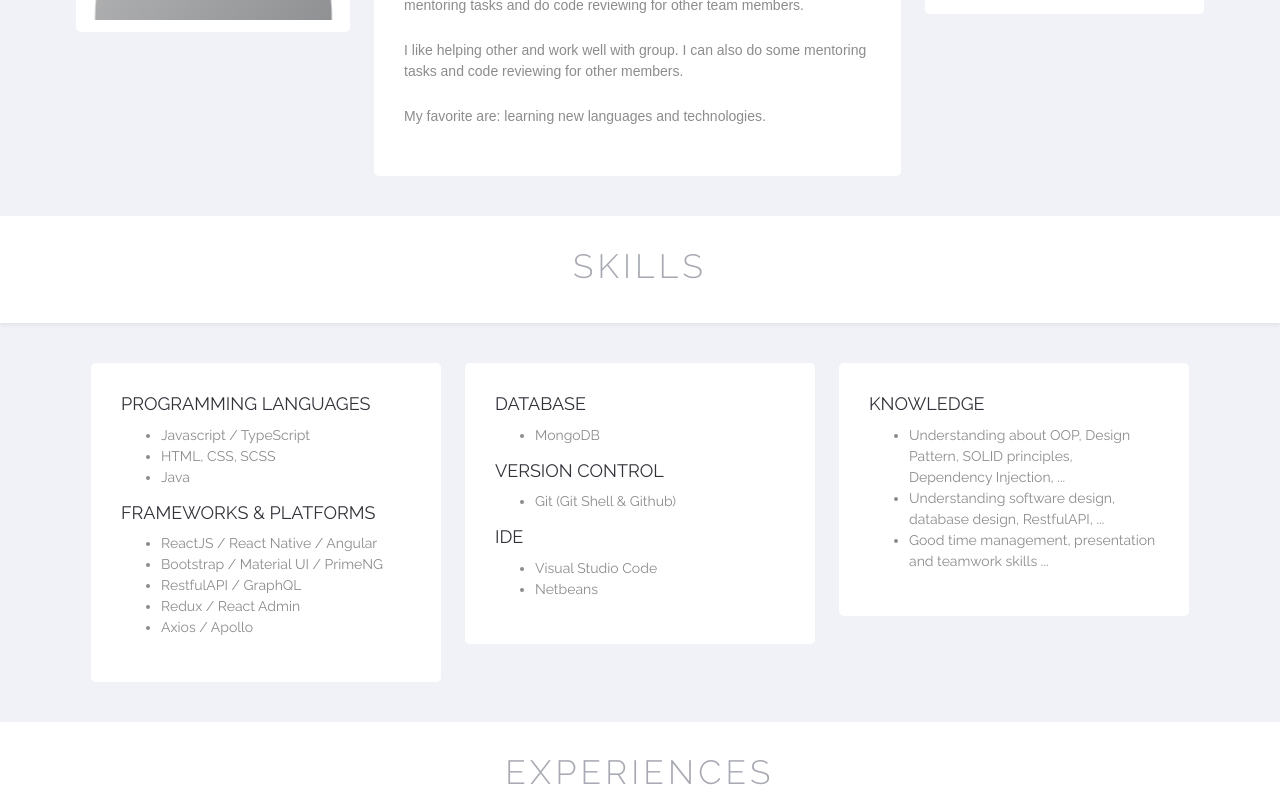
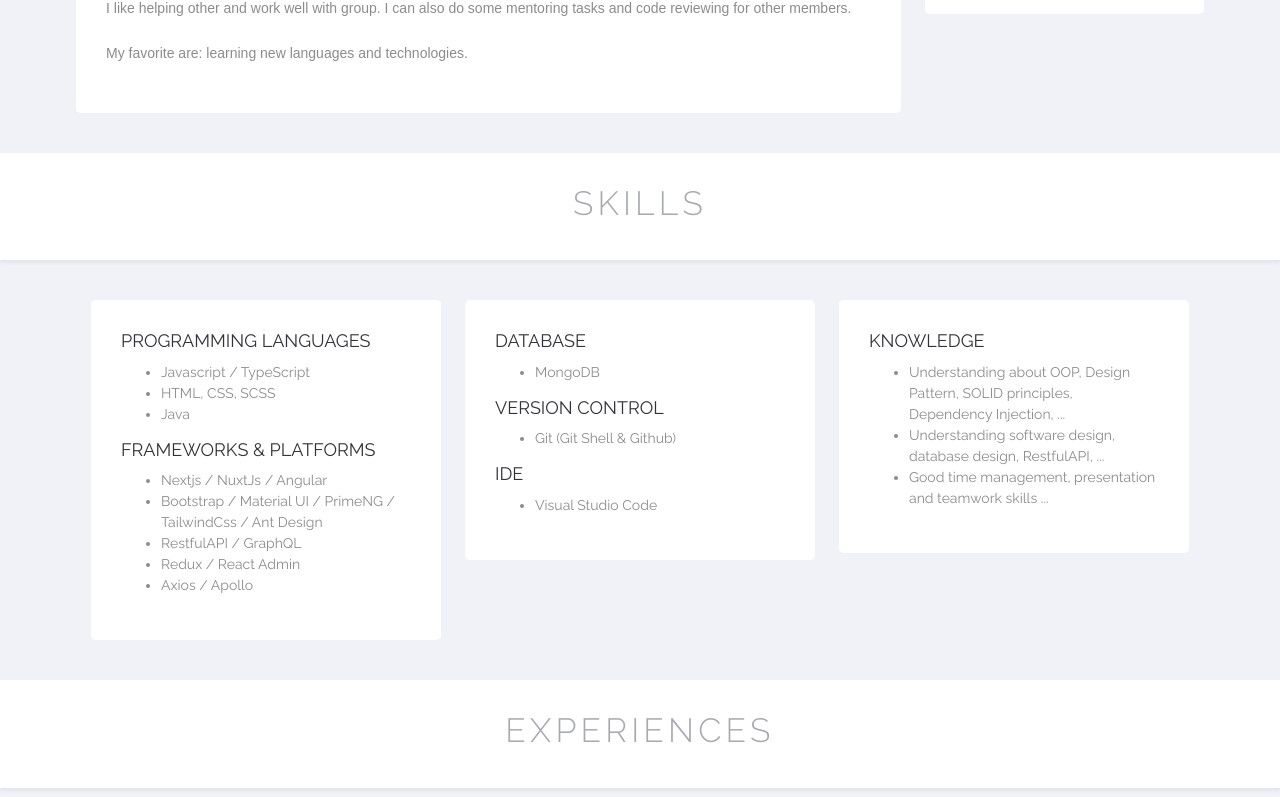
Before and after one commit to hiimxu/my-cv, a React (Create React App) app: page / in a window 1280 px wide. Shown: the part 1189-1986 px from the top of the page. Built offline with nearby package versions, Linux system fonts and the light colour scheme.

Commit message:
Fix bug  UI

```diff
--- a/package.json
+++ b/package.json
@@ -2,7 +2,7 @@
     "name": "my-cv",
     "version": "0.1.0",
     "private": true,
-    "homepage": "https://hiimxu.github.io/deploy-github/",
+    "homepage": "https://hiimxu.github.io/",
     "dependencies": {
         "@emotion/react": "^11.10.4",
         "@emotion/styled": "^11.10.4",
--- a/src/components/About/index.tsx
+++ b/src/components/About/index.tsx
@@ -27,12 +27,12 @@ function About({ data }: Props) {
             <div className={cx('container')}>
                 <Container>
                     <div className={cx('about-container')}>
-                        <Wrapper padding={12}>
+                        {/* <Wrapper padding={12}>
                             <img
                                 src="assets/image/default-avatar.png"
                                 alt="avatar"
                             />
-                        </Wrapper>
+                        </Wrapper> */}
                         <Wrapper padding={30}>
                             <div>
                                 <h2 className="title">SUMMARY</h2>
--- a/src/components/Sidebar/index.tsx
+++ b/src/components/Sidebar/index.tsx
@@ -19,10 +19,6 @@ function Sidebar() {
 
     const handleShowMenu = (e: React.MouseEvent<HTMLButtonElement>) => {
         setShow(!show);
-    };
-
-    const handleCloseSidebar = () => {
-        setShow(false);
     };
 
     return (
@@ -48,7 +44,6 @@ function Sidebar() {
                             smooth={true}
                             offset={0}
                             duration={500}
-                            onClick={handleCloseSidebar}
                         >
                             <h1>HieuDD</h1>
                         </Link>
@@ -67,7 +62,6 @@ function Sidebar() {
                         smooth={true}
                         offset={0}
                         duration={500}
-                        onClick={handleCloseSidebar}
                     >
                         <li className={cx('item')}>
                             <HomeIcon />
@@ -81,7 +75,6 @@ function Sidebar() {
                         smooth={true}
                         offset={0}
                         duration={500}
-                        onClick={handleCloseSidebar}
                     >
                         <li className={cx('item')}>
                             <PersonIcon />
@@ -95,7 +88,6 @@ function Sidebar() {
                         smooth={true}
                         offset={0}
                         duration={500}
-                        onClick={handleCloseSidebar}
                     >
                         <li className={cx('item')}>
                             <SignalCellularAltIcon />
@@ -109,7 +101,6 @@ function Sidebar() {
                         smooth={true}
                         offset={0}
                         duration={500}
-                        onClick={handleCloseSidebar}
                     >
                         <li className={cx('item')}>
                             <EqualizerIcon />
@@ -123,7 +114,6 @@ function Sidebar() {
                         smooth={true}
                         offset={0}
                         duration={500}
-                        onClick={handleCloseSidebar}
                     >
                         <li className={cx('item')}>
                             <SchoolIcon />
--- a/src/components/Wrapper/index.tsx
+++ b/src/components/Wrapper/index.tsx
@@ -4,11 +4,11 @@ import styles from './Wrapper.module.scss';
 
 const cx = classNames.bind(styles);
 type Props = {
-    children: JSX.Element;
+    children?: JSX.Element;
     padding: Number;
 };
 
-function Wrapper({ children, padding }: Props) {
+const Wrapper: React.FC<Props> = ({ children, padding }) => {
     return (
         <div className={cx('wrapper')}>
             <div
@@ -19,6 +19,10 @@ function Wrapper({ children, padding }: Props) {
             </div>
         </div>
     );
-}
+};
+
+Wrapper.defaultProps = {
+    children: undefined,
+};
 
 export default Wrapper;
--- a/src/shared/skills.ts
+++ b/src/shared/skills.ts
@@ -17,8 +17,8 @@ export const SKILL_INFO: Array<Skill> = [
             {
                 name: 'FRAMEWORKS & PLATFORMS',
                 list: [
-                    'ReactJS / React Native / Angular',
-                    'Bootstrap / Material UI / PrimeNG',
+                    'Nextjs / NuxtJs / Angular',
+                    'Bootstrap / Material UI / PrimeNG / TailwindCss / Ant Design',
                     'RestfulAPI / GraphQL',
                     'Redux / React Admin',
                     'Axios / Apollo',
@@ -34,7 +34,7 @@ export const SKILL_INFO: Array<Skill> = [
                 name: 'VERSION CONTROL',
                 list: ['Git (Git Shell & Github)'],
             },
-            { name: 'IDE', list: ['Visual Studio Code', 'Netbeans'] },
+            { name: 'IDE', list: ['Visual Studio Code'] },
         ],
     },
     {
```
Also changed, not shown: 1 other file (tests, documents, lock files or other folders).
